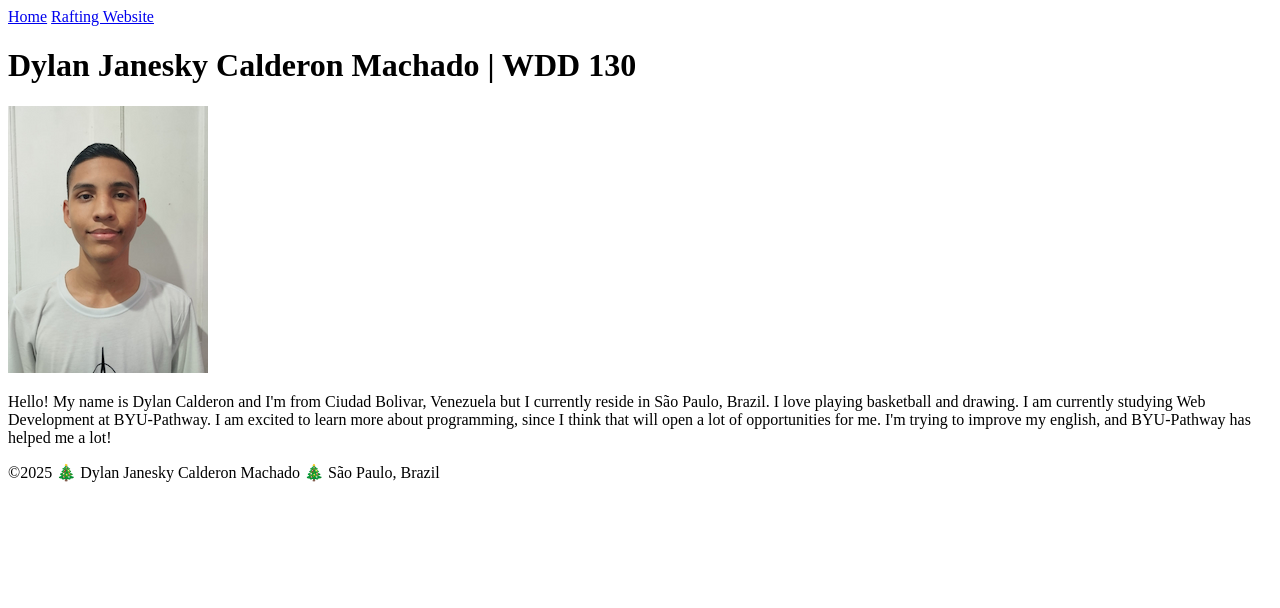
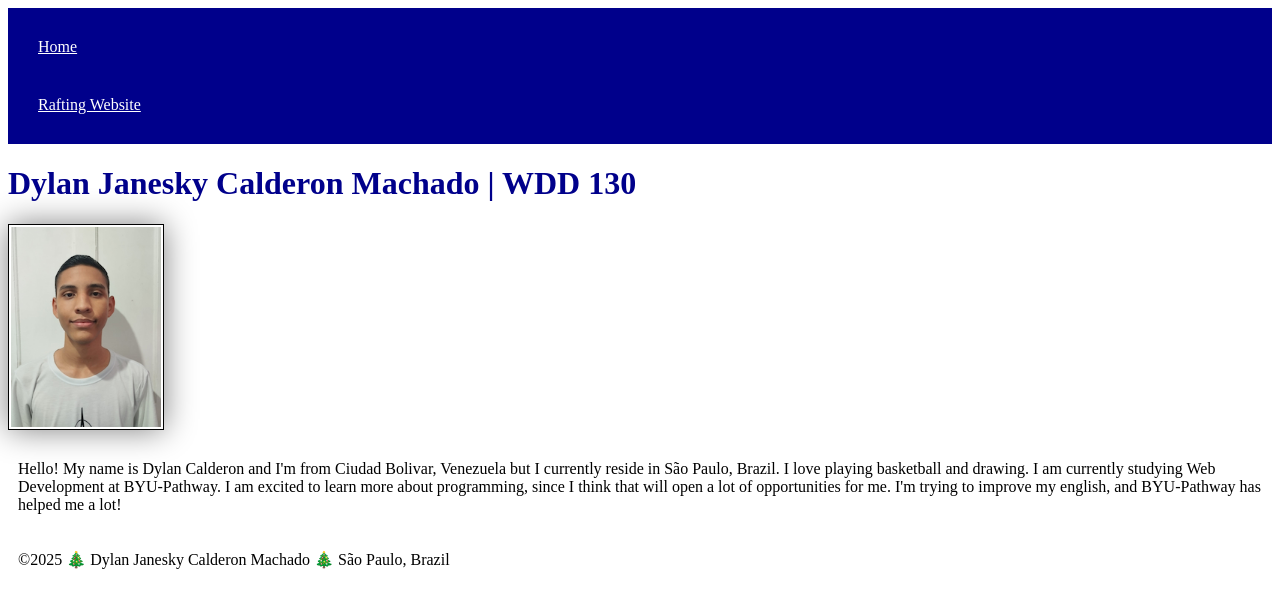
Before and after one commit to dylanjcm/wdd130, a plain HTML site: page index.html in a window 1280 px wide. Drawn offline with Linux system fonts and the light colour scheme.

Commit message:
added styles.css

```diff
--- a/index.html
+++ b/index.html
@@ -1,10 +1,13 @@
 <!DOCTYPE html>
 <html lang="en-US">
+
 <head>
   <meta charset="utf-8">
   <meta name="viewport" content="width=device-width, initial-scale=1.0">
   <title>Dylan Janesky Calderon Machado | WDD 130</title>
+  <link rel="stylesheet" href="styles/styles.css">
 </head>
+
 <body>
   <header>
     <nav>
@@ -15,10 +18,14 @@
   <main>
     <h1>Dylan Janesky Calderon Machado | WDD 130</h1>
     <img src="images/profile.jpg" alt="Dylan Janesky Calderon Machado" width="200">
-            <p>Hello! My name is Dylan Calderon and I'm from Ciudad Bolivar, Venezuela but I currently reside in São Paulo, Brazil. I love playing basketball and drawing. I am currently studying Web Development at BYU-Pathway. I am excited to learn more about programming, since I think that will open a lot of opportunities for me. I'm trying to improve my english, and BYU-Pathway has helped me a lot!</p>
+    <p>Hello! My name is Dylan Calderon and I'm from Ciudad Bolivar, Venezuela but I currently reside in São Paulo,
+      Brazil. I love playing basketball and drawing. I am currently studying Web Development at BYU-Pathway. I am
+      excited to learn more about programming, since I think that will open a lot of opportunities for me. I'm trying to
+      improve my english, and BYU-Pathway has helped me a lot!</p>
   </main>
   <footer>
     <p>©2025 🎄 Dylan Janesky Calderon Machado 🎄 São Paulo, Brazil</p>
   </footer>
 </body>
+
 </html>
--- /dev/null
+++ b/styles/styles.css
@@ -0,0 +1,26 @@
+nav {
+    background-color: darkblue;
+    padding: 10px;
+}
+
+nav a {
+    color: white;
+    display: block;
+    padding: 20px;
+}
+
+h1 {
+    color: darkblue;
+}
+
+img {
+    width: 150px;
+    height: auto;
+    border: 1px solid black;
+    padding: 2px;
+    box-shadow: 0 0 30px gray;
+}
+
+p {
+    padding: 10px;
+}
```
Lines whose indentation alone changed are shown as unchanged.
